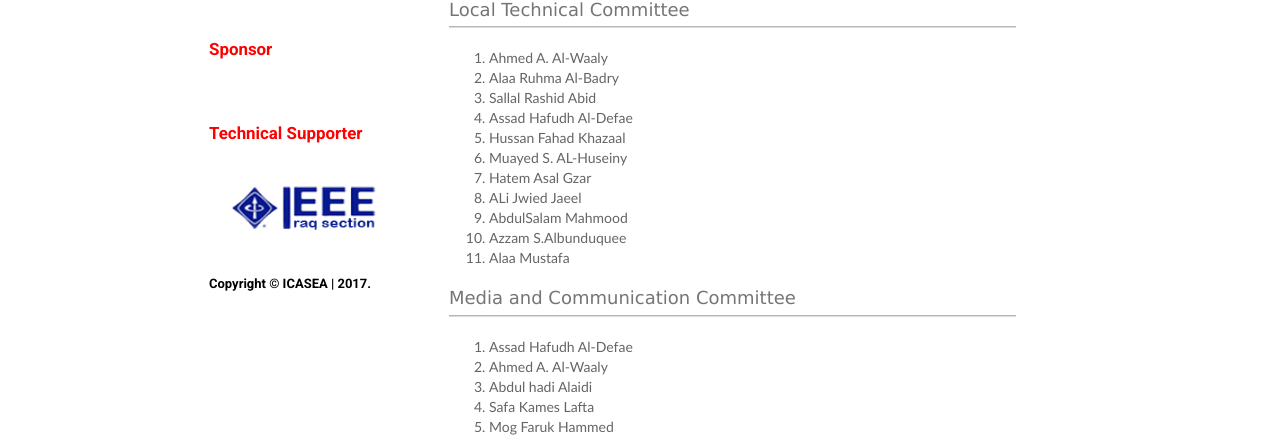
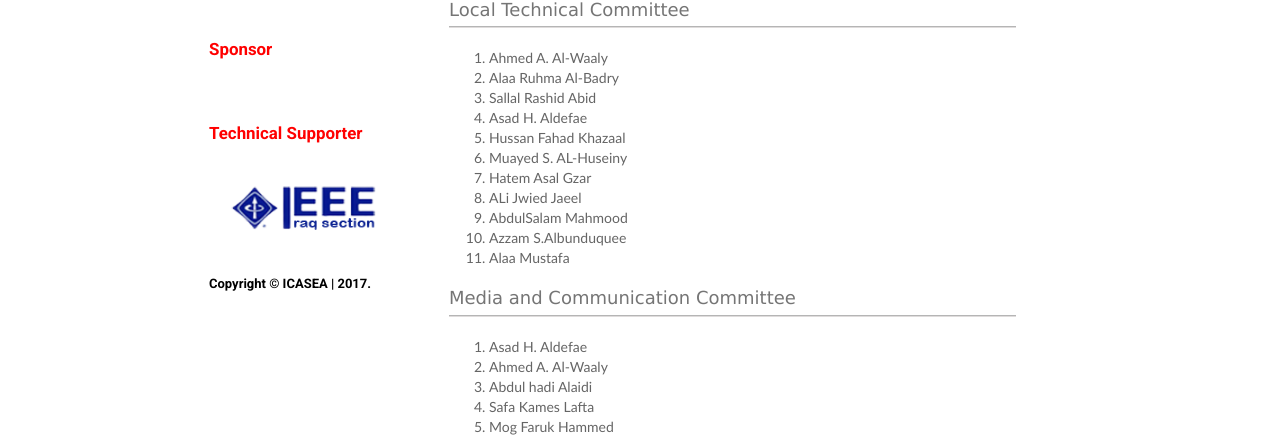
Before and after one commit to alaidi/ICOSEA, a Jekyll site: the page built from committees.md, in a window 1280 px wide. Shown: the part 836-1275 px from the top of the page. Built offline with Jekyll 4.4.1, drawn with Linux system fonts in a browser that asks for light colours.

Commit message:
update dr Asad H. Aldefae

```diff
--- a/_includes/cmt.html
+++ b/_includes/cmt.html
@@ -21,7 +21,7 @@ Dr. Ali Nasser Helo, Dean of Engenireeing College
 1. Ahmed A. Al-Waaly
 2. Alaa Ruhma Al-Badry
 3. Sallal Rashid Abid
-4. Assad Hafudh Al-Defae
+4. Asad H. Aldefae
 5. Hussan Fahad Khazaal
 6. Muayed S. AL-Huseiny
 7. Hatem Asal Gzar
@@ -32,7 +32,7 @@ Dr. Ali Nasser Helo, Dean of Engenireeing College
 
 ### Media and Communication Committee
 
-1. Assad Hafudh Al-Defae
+1. Asad H. Aldefae
 2. Ahmed A. Al-Waaly
 3. Abdul hadi Alaidi
 4. Safa Kames Lafta
```
